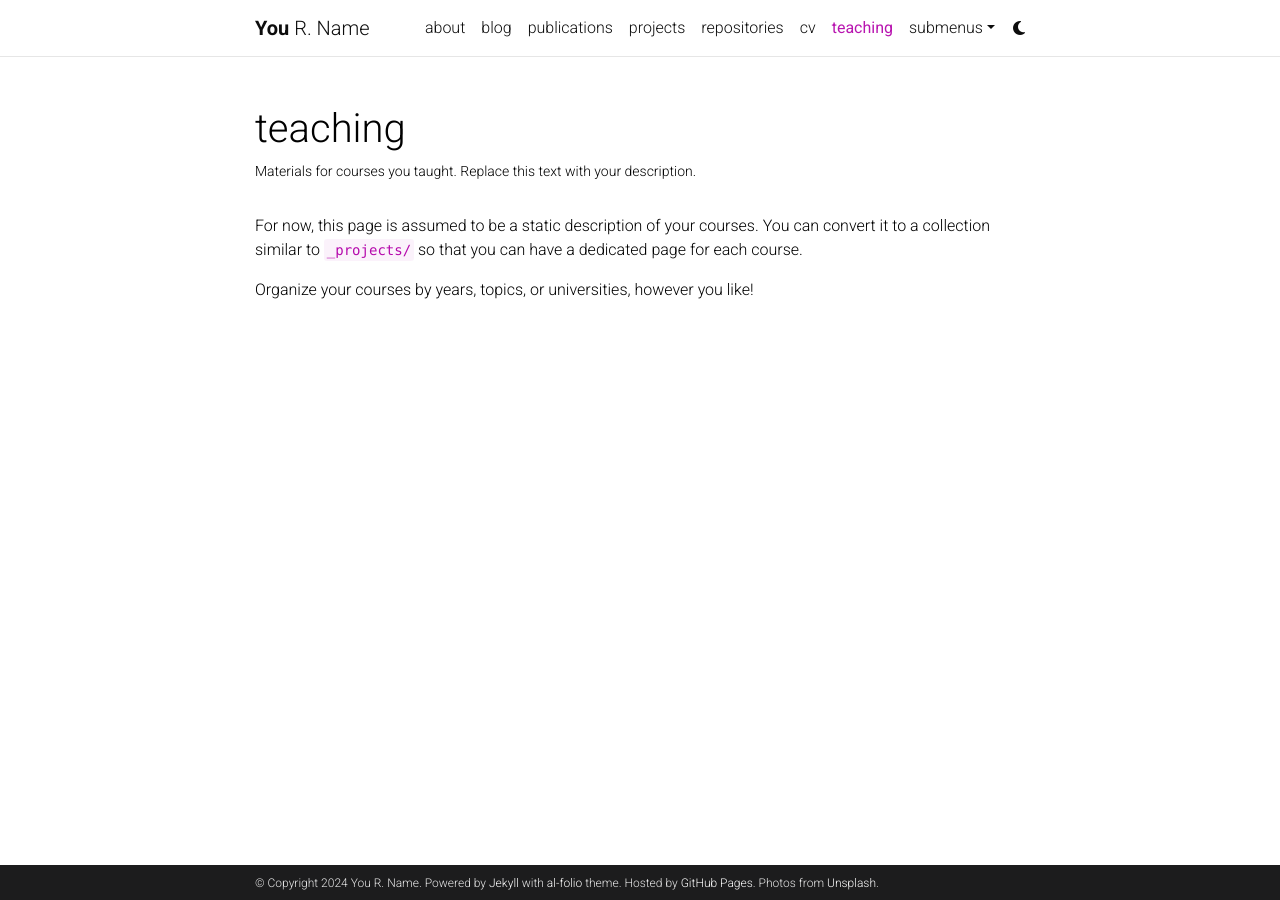
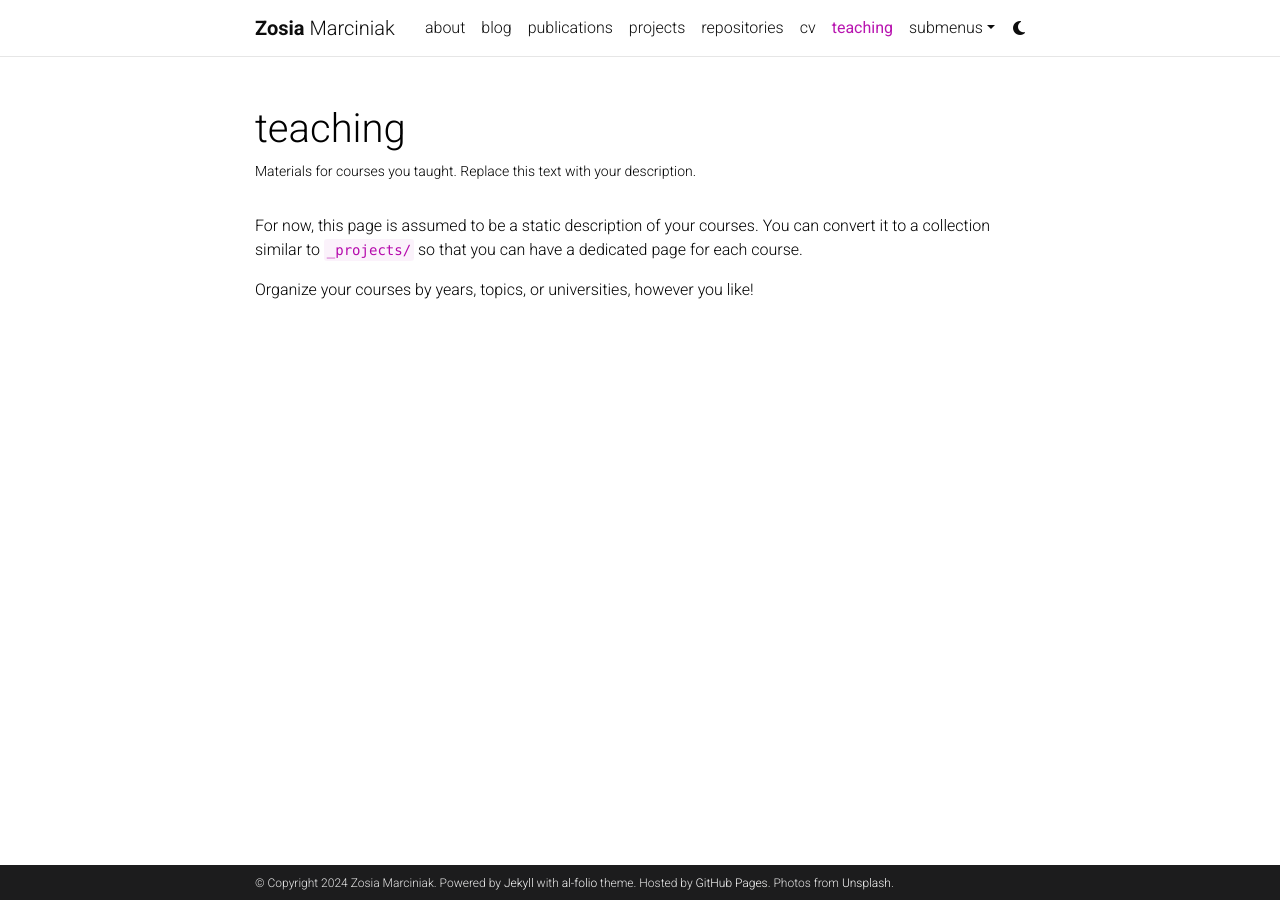
Before and after one commit to ZosiaZamoyska/old2.ZosiaZamoyska.github.io, a Jekyll site: the page built from _pages/teaching.md, in a window 1280 px wide. Built offline with Jekyll 4.4.1, drawn with Linux system fonts in a browser that asks for light colours; comment, search, counter and statistics services are not loaded; a style sheet for code colours, icons or effects is not loaded.

Commit message:
Update _config.yml

```diff
--- a/_config.yml
+++ b/_config.yml
@@ -3,10 +3,10 @@
 # -----------------------------------------------------------------------------
 
 title: blank # the website title (if blank, full name will be used instead)
-first_name: You
-middle_name: R.
-last_name: Name
-email: you@example.com
+first_name: Zosia
+middle_name:
+last_name: Marciniak
+email: zofia.marciniak@kaist.ac.kr
 description: > # the ">" symbol means to ignore newlines until "footer_text:"
   A simple, whitespace theme for academics. Based on [*folio](https://github.com/bogoli/-folio) design.
 footer_text: >
@@ -18,8 +18,8 @@
 lang: en # the language of your site (for example: en, fr, cn, ru, etc.)
 icon: ⚛️  # the emoji used as the favicon (alternatively, provide image name in /assets/img/)
 
-url: https://alshedivat.github.io # the base hostname & protocol for your site
-baseurl: /al-folio # the subpath of your site, e.g. /blog/
+url: https://zosiazamoyska.github.io # the base hostname & protocol for your site
+baseurl: / # the subpath of your site, e.g. /blog/
 last_updated: false # set to true if you want to display last updated in the footer
 impressum_path:  # set to path to include impressum link in the footer, use the same path as permalink in a page, helps to conform with EU GDPR
 
```
